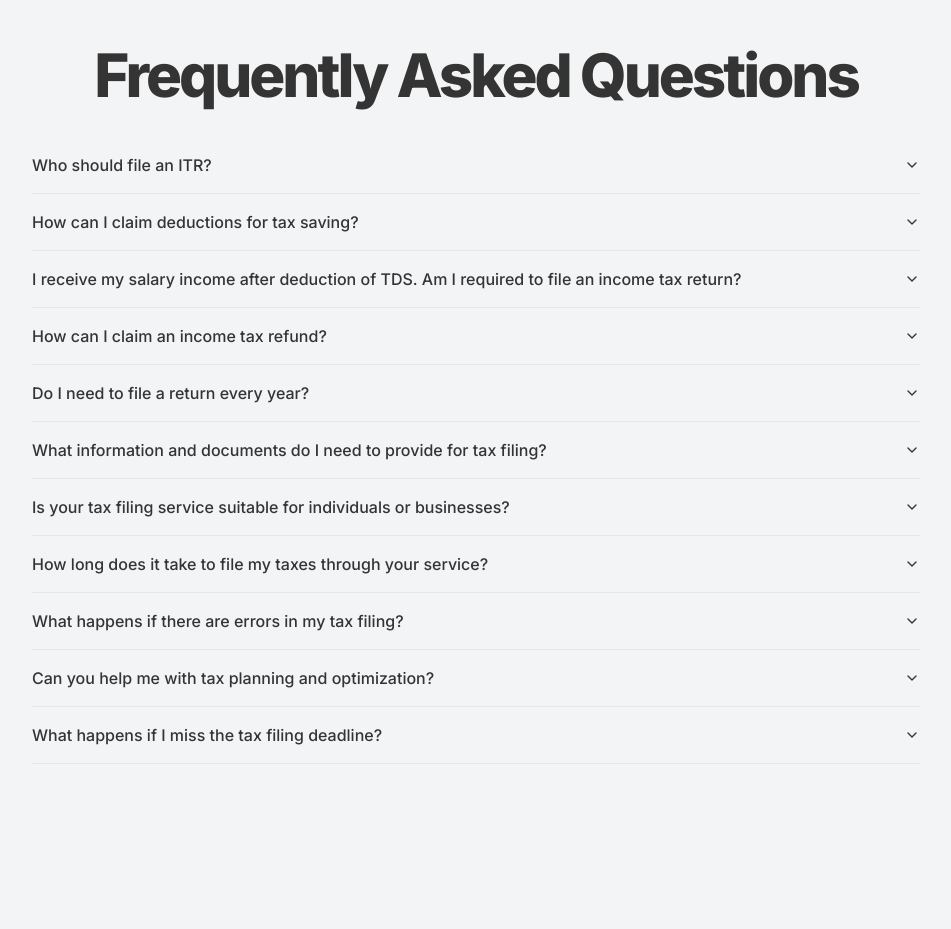
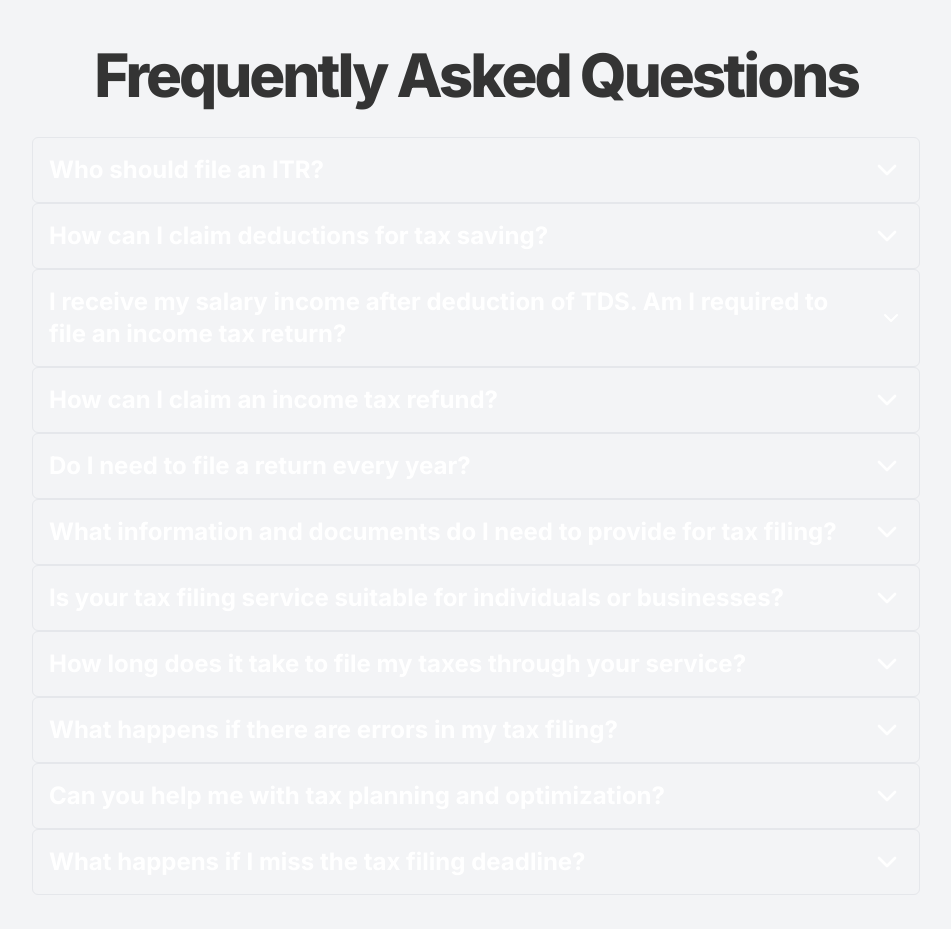
Before and after one commit to itrmitra/itrmitra, a Next.js app: page / in a window 1280 px wide. Shown: the part 3600-4529 px from the top of the page, without its empty margins (164-1115 px from the left). Before the commit the page ends 4412 px from the top, so only its background shows below. Built offline with nearby package versions, Linux system fonts and the light colour scheme.

Commit message:
ad accordian ui primitives

```diff
--- /dev/null
+++ b/src/components/ui/accordian.tsx
@@ -0,0 +1,58 @@
+import * as React from "react"
+import * as AccordionPrimitive from "@radix-ui/react-accordion"
+import { ChevronDown } from "lucide-react"
+
+import { cn } from "@/lib/utils"
+
+const Accordion = AccordionPrimitive.Root
+
+const AccordionItem = React.forwardRef<
+    React.ElementRef<typeof AccordionPrimitive.Item>,
+    React.ComponentPropsWithoutRef<typeof AccordionPrimitive.Item>
+>(({ className, ...props }, ref) => (
+    <AccordionPrimitive.Item
+        ref={ref}
+        className={cn("rounded-md border bg-dark-gray p-4 text-white", className)}
+        {...props}
+    />
+))
+AccordionItem.displayName = "AccordionItem"
+
+const AccordionTrigger = React.forwardRef<
+    React.ElementRef<typeof AccordionPrimitive.Trigger>,
+    React.ComponentPropsWithoutRef<typeof AccordionPrimitive.Trigger>
+>(({ className, children, ...props }, ref) => (
+    <AccordionPrimitive.Header className="flex">
+        <AccordionPrimitive.Trigger
+            ref={ref}
+            className={cn(
+                "flex flex-1 items-center justify-between text-start text-lg font-bold transition-all md:text-xl lg:text-2xl [&[data-state=open]>svg]:rotate-180",
+                className
+            )}
+            {...props}
+        >
+            <div className="mr-4">{children}</div>
+            <ChevronDown className="h-4 w-4 transition-transform duration-200 md:h-8 md:w-8" />
+        </AccordionPrimitive.Trigger>
+    </AccordionPrimitive.Header>
+))
+AccordionTrigger.displayName = AccordionPrimitive.Trigger.displayName
+
+const AccordionContent = React.forwardRef<
+    React.ElementRef<typeof AccordionPrimitive.Content>,
+    React.ComponentPropsWithoutRef<typeof AccordionPrimitive.Content>
+>(({ className, children, ...props }, ref) => (
+    <AccordionPrimitive.Content
+        ref={ref}
+        className={cn(
+            "overflow-hidden text-sm transition-all data-[state=closed]:animate-accordion-up data-[state=open]:animate-accordion-down md:text-base lg:text-lg",
+            className
+        )}
+        {...props}
+    >
+        <div className="py-4">{children}</div>
+    </AccordionPrimitive.Content>
+))
+AccordionContent.displayName = AccordionPrimitive.Content.displayName
+
+export { Accordion, AccordionItem, AccordionTrigger, AccordionContent }
```
